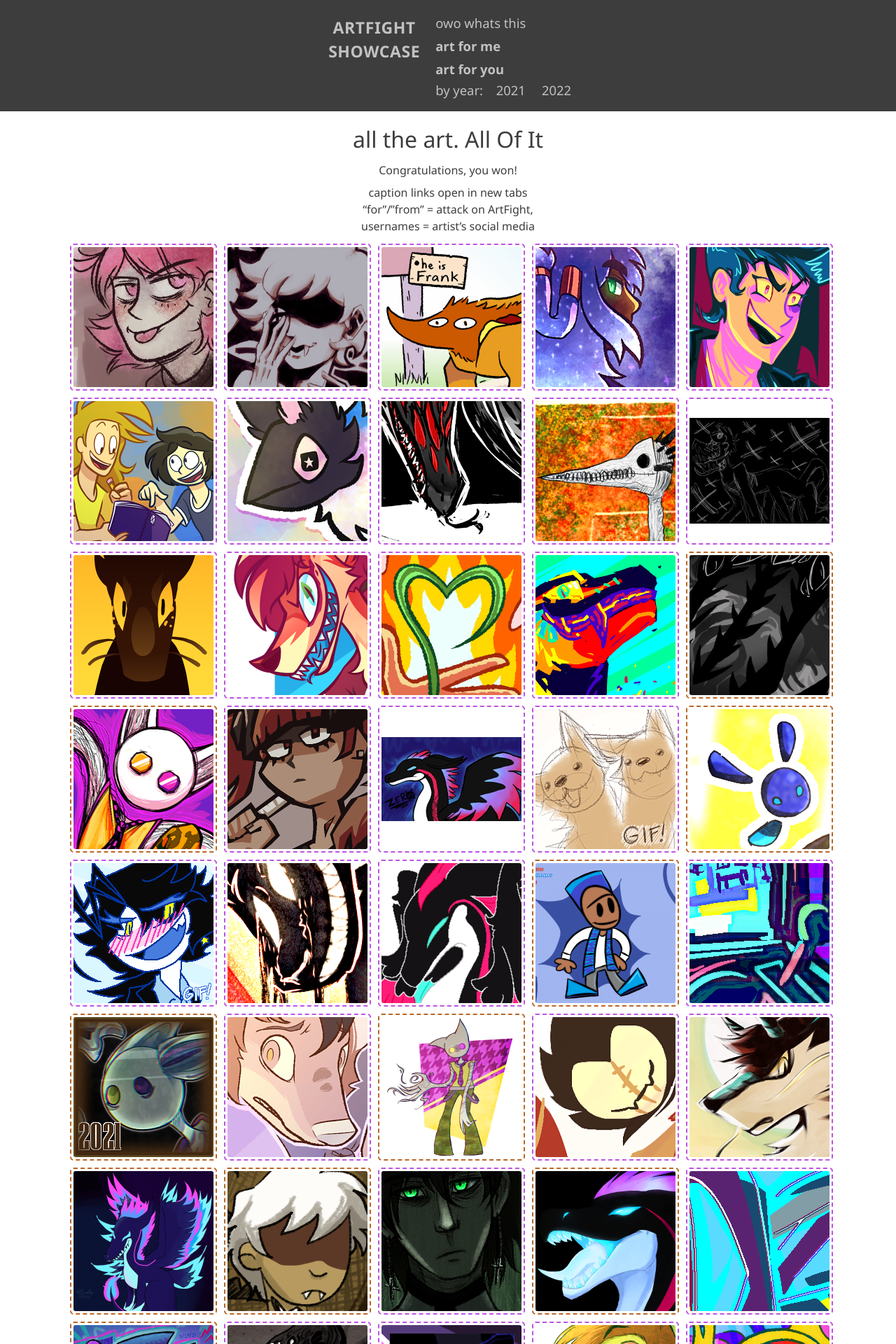
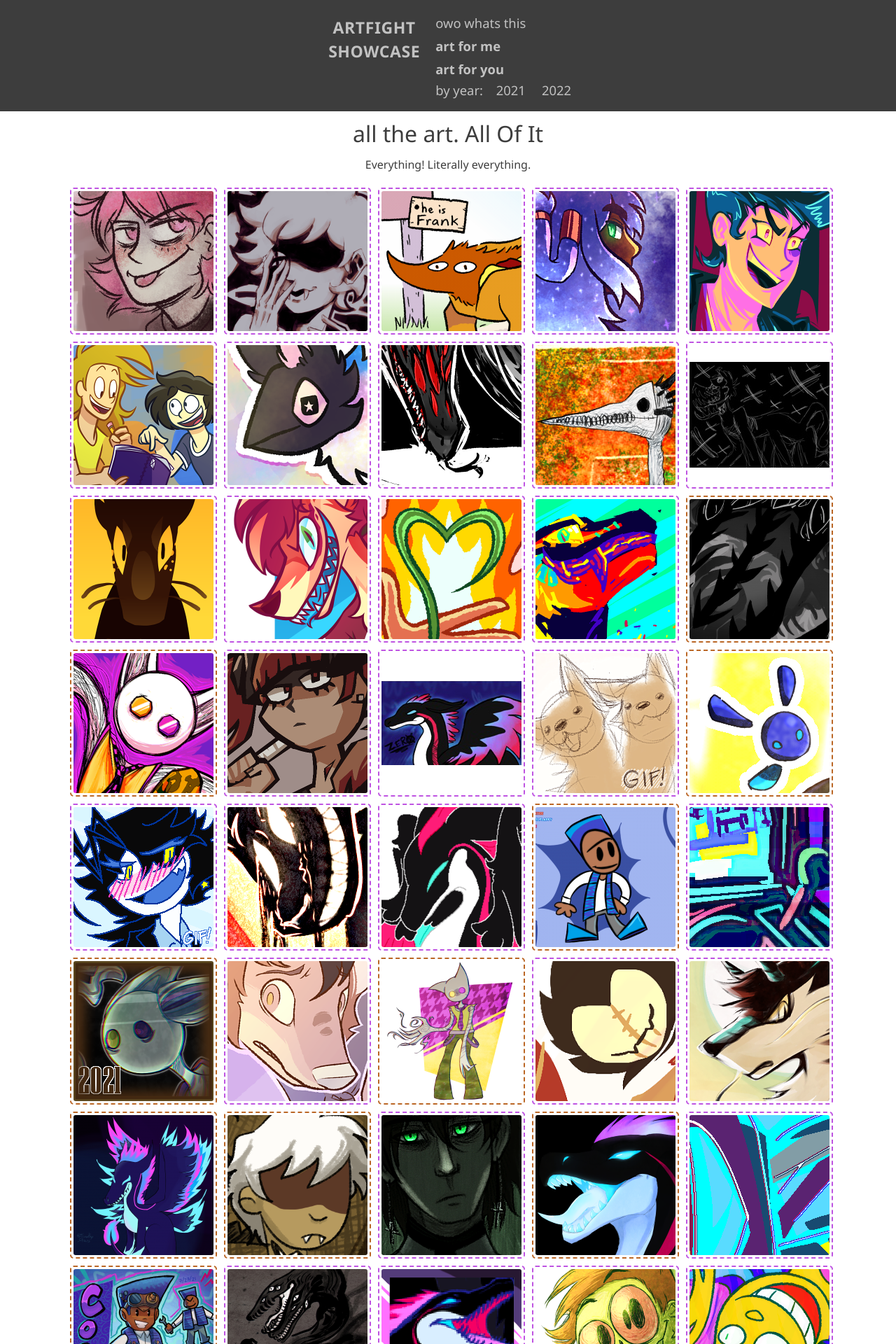
Before and after one commit to a-flyleaf/artfight, a Jekyll site: the page built from art/index.md, in a window 1280 px wide. Shown: the top 1920 px of the page at 70% size. Built offline with Jekyll 4.4.1, drawn with Linux system fonts in a browser that asks for light colours.

```diff
--- a/art/index.md
+++ b/art/index.md
@@ -3,10 +3,6 @@ layout: 2022
 title: all the art. All Of It
 css: main{text-align:center;} .atk{border-style:dotted !important;}
 ---
-Congratulations, you won!
-
-caption links open in new tabs
-"for"/"from" = attack on ArtFight,
-usernames = artist's social media
+Everything! Literally everything.
 
 <div class="gallery five">{%assign chrono = site.data.art|sort:"time"%}{%for art in chrono%}<figure><a href="{%include url.html%}/assets/img/{%if art.artist == 'NightAuctor'%}atk/{%else%}def/{%endif%}{{art.time|date:'%Y'}}/{{art.img}}.{%if art.file%}{{art.file}}{%else%}png{%endif%}" class="y{{art.time|date:'%Y'}}{%if art.artist=='NightAuctor'%}{%else%} def{%endif%}{%if art.ff%} ff{%endif%}" data-fancybox="art" data-caption="<p>{%if art.artist=='NightAuctor'%}<a href='https://artfight.net/attack/{{art.link}}' target='_blank'>for</a> <a href='{%include url.html%}/artists#{{art.for}}' target='_blank'><b>{{art.for}}</b></a>{%else%}<a href='https://artfight.net/attack/{{art.link}}' target='_blank'>from</a> <a href='{%include url.html%}/artists#{{art.artist}}' target='_blank'><b>{{art.artist}}</b></a>{%endif%}</p>"><img src="{%include url.html%}/assets/img/{%if art.artist == 'NightAuctor'%}atk/{%else%}def/{%endif%}{{art.time|date:'%Y'}}/{{art.img}}x.{%if art.tn%}{{art.tn}}{%else%}png{%endif%}" alt=""/></a></figure>{%endfor%}</div>
--- a/assets/2022.css
+++ b/assets/2022.css
@@ -8,14 +8,14 @@ img{max-width:100%; height:auto;}
 header,nav,main,figure,footer{display:block;}
 
 ::selection{background:rgba(128,128,128,.25);}
-a{color:inherit; text-decoration: underline 1.2px dashed #c2c2c2;} a:focus,a:hover,a:active{color: #5acae9; text-decoration-color:#abe4f3;}
+a{color:inherit; text-decoration:underline 1.2px dashed #c2c2c2;} a:focus,a:hover,a:active{color: #5acae9; text-decoration-color:#abe4f3;}
 header,footer{color:#c2c2c2;}
 
 header,footer,h1,h2{padding:1rem;}
 main{background:#fff; padding:0 0 1rem;}
 h1,h2,p{max-width:35rem;}
 h1,h2{padding-bottom:0; text-align:center;}
-h1{font-size:2em; font-weight:normal;}
+h1{font-size:2em; font-weight:normal; padding-top:.5rem;}
 h2{font-size:1.5em; color:#5b5b5b;}
 p{margin:.5em 0; padding:0 1rem;}
 
@@ -47,12 +47,12 @@ footer li{margin:.15em 0;} footer p{margin:1em 0 0;}
 }
 
 /*gallery*/
-.gallery{line-height:0;margin:5px 0;} .gallery figure,.gallery a{display:inline-block; border-radius:5px; text-align:center;} .gallery a{border:2px dashed; padding:3px; width:210px; height:210px; margin:5px;} .gallery img{border-radius:3px;}
+.gallery{line-height:0; margin:1em auto;} .gallery figure,.gallery a{display:inline-block; border-radius:5px; text-align:center;} .gallery a{border:2px dashed; padding:3px; width:210px; height:210px; margin:5px;} .gallery img{border-radius:3px;}
 .gallery a:hover,.gallery a:focus,.gallery a:active{background:#e0e0e0;}
 .gallery figure{width:50%;}
 @media only screen and (min-width:525px) {.gallery figure{width:30%; margin:0 1%;} .gallery a{width:100%; height:auto;}}
 @media only screen and (min-width:750px) {.gallery figure{margin:0 .75%;} .gallery.four figure{width:23%;} .gallery.five figure{width:18.15%;} .gallery.six figure{width:15%;}}
-@media only screen and (min-width:910px) {.gallery.four figure{width:210px; margin:0 5px;} .gallery.four{max-width:910px;} .gallery{margin:5px auto;}}
+@media only screen and (min-width:910px) {.gallery.four figure{width:210px; margin:0 5px;} .gallery.four{max-width:910px;}}
 @media only screen and (min-width:1140px) {.gallery.five figure{width:210px; margin:0 5px;} .gallery.five{max-width:1140px;}}
 @media only screen and (min-width:1330px) {.gallery.six figure{width:210px; margin:0 5px;} .gallery.six{max-width:1330px;}}
 
@@ -61,12 +61,13 @@ footer li{margin:.15em 0;} footer p{margin:1em 0 0;}
 .fancybox__toolbar{background:0;}
 .fancybox__slide{padding-bottom:1em;}
 .fancybox__caption a{text-decoration:none;}
+.fancybox__caption a:hover,.fancybox__caption a:focus,.fancybox__caption a:active{text-decoration:underline 1.2px dashed #c2c2c2; color:inherit;}
 
 /*teams
-cyberpunk .cp #bf54e2 | bloom  .bm #98a54e
-steampunk .sp #bb6726 | wither .wr #a86b8b
+cyberpunk #bf54e2 | bloom  #98a54e
+steampunk #bb6726 | wither #a86b8b
 */
-.y2021.def{border-color:#bb6726 !important;}
-.y2021,.y2021.ff{border-color:#bf54e2 !important;}
-.y2022.def{border-color:#a86b8b !important;}
-.y2022,.y2022.ff{border-color:#98a54e !important;}
+.y2021.def{color:#bb6726 !important;}
+.y2021,.y2021.ff{color:#bf54e2 !important;}
+.y2022.def{color:#a86b8b !important;}
+.y2022,.y2022.ff{color:#98a54e !important;}
```
Also changed, not shown: art/2021.md (+12 -2 lines), art/2022.md (+12 -0 lines), index.md (+8 -4 lines).
